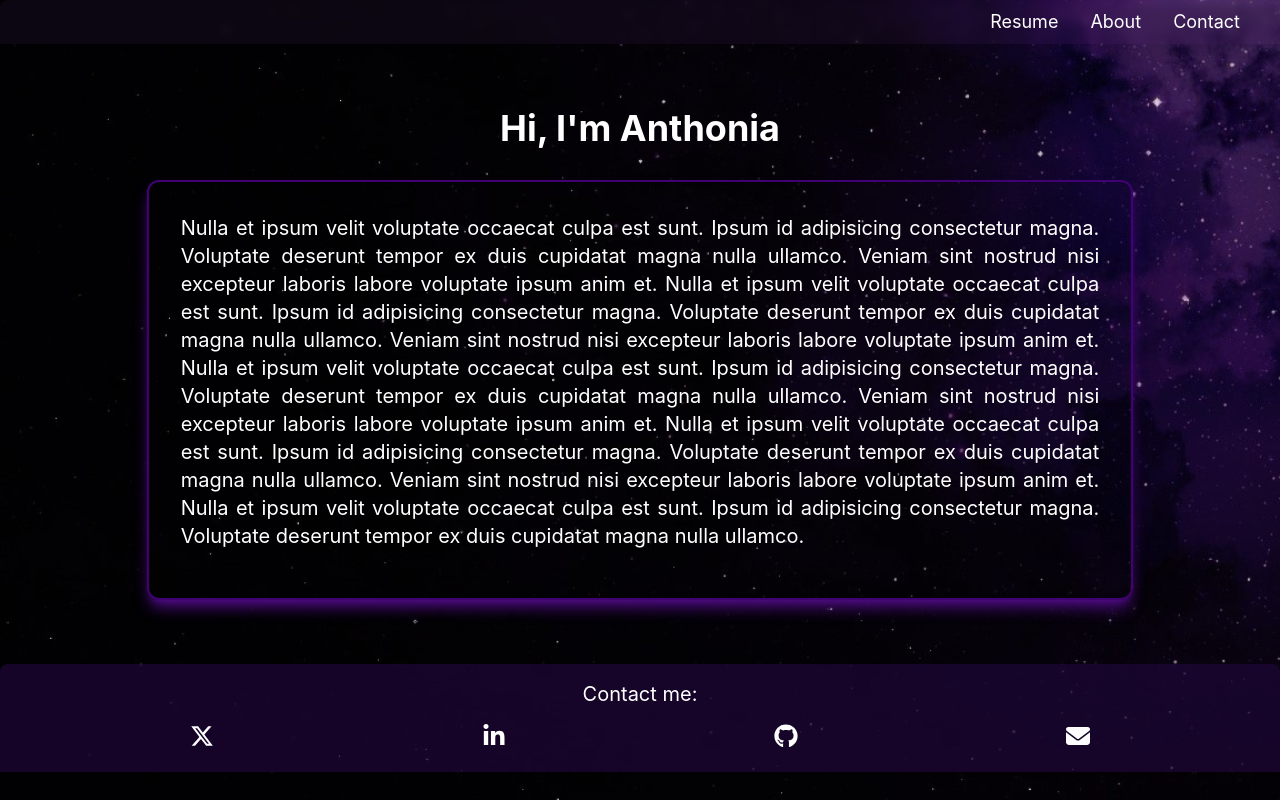
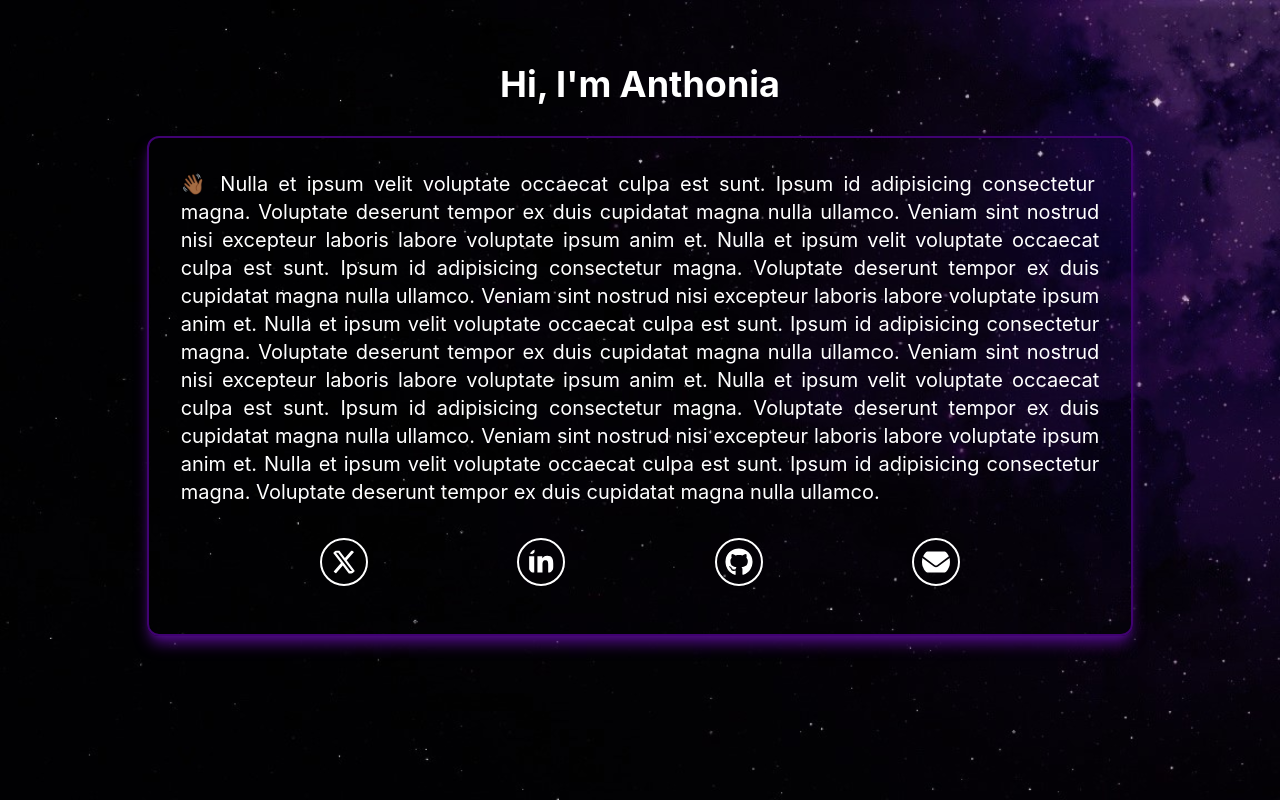
Before and after one commit to AnthoniaEfe/portfolio, a React (Create React App) app: page / in a window 1280 px wide. Built offline with nearby package versions, Linux system fonts and the light colour scheme.

Commit message:
major changes

```diff
--- a/src/components/Navbar.js
+++ /dev/null
@@ -1,22 +0,0 @@
-import React from "react";
-
-export default function Navbar() {
-  return (
-    <div
-      className="bg-vesta-1 bg-opacity-10 flex items-venter rounded-t-lg
-    justify-end w-screen px-2 md:px-6 py-1 md:py-2 backdrop-blur-sm"
-    >
-      <div>
-        <a href="/" className="anchor">
-          Resume
-        </a>
-        <a href="/" className="anchor">
-          About
-        </a>
-        <a href="/" className="anchor">
-          Contact
-        </a>
-      </div>
-    </div>
-  );
-}
--- a/src/input.css
+++ b/src/input.css
@@ -4,7 +4,7 @@
 @import "tailwindcss/utilities";
 
 .icon {
-  @apply fill-white h-4 md:h-6 w-4 md:w-6;
+  @apply fill-white h-4 md:h-12 w-4 md:w-12 md:p-2 border-2 border-white rounded-full;
 }
 
 .anchor {
--- a/src/output.css
+++ b/src/output.css
@@ -588,27 +588,6 @@ video {
   position: relative;
 }
 
-.sticky {
-  position: -webkit-sticky;
-  position: sticky;
-}
-
-.bottom-0 {
-  bottom: 0px;
-}
-
-.left-0 {
-  left: 0px;
-}
-
-.right-0 {
-  right: 0px;
-}
-
-.top-0 {
-  top: 0px;
-}
-
 .m-2 {
   margin: 0.5rem;
 }
@@ -623,10 +602,6 @@ video {
   margin-bottom: 2rem;
 }
 
-.mb-2 {
-  margin-bottom: 0.5rem;
-}
-
 .mb-4 {
   margin-bottom: 1rem;
 }
@@ -637,10 +612,6 @@ video {
 
 .grid {
   display: grid;
-}
-
-.hidden {
-  display: none;
 }
 
 .h-full {
@@ -680,10 +651,6 @@ video {
   align-items: center;
 }
 
-.justify-end {
-  justify-content: flex-end;
-}
-
 .justify-center {
   justify-content: center;
 }
@@ -700,11 +667,6 @@ video {
   border-radius: 0.75rem;
 }
 
-.rounded-t-lg {
-  border-top-left-radius: 0.5rem;
-  border-top-right-radius: 0.5rem;
-}
-
 .border-2 {
   border-width: 2px;
 }
@@ -714,47 +676,8 @@ video {
   border-color: rgb(64 2 114 / var(--tw-border-opacity));
 }
 
-.bg-blue-300 {
-  --tw-bg-opacity: 1;
-  background-color: rgb(147 197 253 / var(--tw-bg-opacity));
-}
-
-.bg-green-500 {
-  --tw-bg-opacity: 1;
-  background-color: rgb(34 197 94 / var(--tw-bg-opacity));
-}
-
-.bg-purple-600 {
-  --tw-bg-opacity: 1;
-  background-color: rgb(147 51 234 / var(--tw-bg-opacity));
-}
-
-.bg-red-400 {
-  --tw-bg-opacity: 1;
-  background-color: rgb(248 113 113 / var(--tw-bg-opacity));
-}
-
-.bg-vesta-1 {
-  --tw-bg-opacity: 1;
-  background-color: rgb(114 57 161 / var(--tw-bg-opacity));
-}
-
-.bg-vesta-9 {
-  --tw-bg-opacity: 1;
-  background-color: rgb(31 7 56 / var(--tw-bg-opacity));
-}
-
-.bg-yellow-400 {
-  --tw-bg-opacity: 1;
-  background-color: rgb(250 204 21 / var(--tw-bg-opacity));
-}
-
 .bg-opacity-10 {
   --tw-bg-opacity: 0.1;
-}
-
-.bg-opacity-70 {
-  --tw-bg-opacity: 0.7;
 }
 
 .bg-gradient-to-b {
@@ -784,10 +707,6 @@ video {
   background-attachment: scroll;
 }
 
-.p-4 {
-  padding: 1rem;
-}
-
 .p-6 {
   padding: 1.5rem;
 }
@@ -795,21 +714,6 @@ video {
 .px-12 {
   padding-left: 3rem;
   padding-right: 3rem;
-}
-
-.px-2 {
-  padding-left: 0.5rem;
-  padding-right: 0.5rem;
-}
-
-.py-1 {
-  padding-top: 0.25rem;
-  padding-bottom: 0.25rem;
-}
-
-.py-8 {
-  padding-top: 2rem;
-  padding-bottom: 2rem;
 }
 
 .px-4 {
@@ -820,6 +724,11 @@ video {
 .py-2 {
   padding-top: 0.5rem;
   padding-bottom: 0.5rem;
+}
+
+.py-8 {
+  padding-top: 2rem;
+  padding-bottom: 2rem;
 }
 
 .text-justify {
@@ -834,16 +743,6 @@ video {
 .text-sm {
   font-size: 0.875rem;
   line-height: 1.25rem;
-}
-
-.text-xl {
-  font-size: 1.25rem;
-  line-height: 1.75rem;
-}
-
-.text-lg {
-  font-size: 1.125rem;
-  line-height: 1.75rem;
 }
 
 .font-bold {
@@ -874,12 +773,6 @@ video {
   --tw-shadow: var(--tw-shadow-colored);
 }
 
-.backdrop-blur-sm {
-  --tw-backdrop-blur: blur(4px);
-  -webkit-backdrop-filter: var(--tw-backdrop-blur) var(--tw-backdrop-brightness) var(--tw-backdrop-contrast) var(--tw-backdrop-grayscale) var(--tw-backdrop-hue-rotate) var(--tw-backdrop-invert) var(--tw-backdrop-opacity) var(--tw-backdrop-saturate) var(--tw-backdrop-sepia);
-          backdrop-filter: var(--tw-backdrop-blur) var(--tw-backdrop-brightness) var(--tw-backdrop-contrast) var(--tw-backdrop-grayscale) var(--tw-backdrop-hue-rotate) var(--tw-backdrop-invert) var(--tw-backdrop-opacity) var(--tw-backdrop-saturate) var(--tw-backdrop-sepia);
-}
-
 .transition-transform {
   transition-property: -webkit-transform;
   transition-property: transform;
@@ -891,13 +784,18 @@ video {
 .icon {
   height: 1rem;
   width: 1rem;
+  border-radius: 9999px;
+  border-width: 2px;
+  --tw-border-opacity: 1;
+  border-color: rgb(255 255 255 / var(--tw-border-opacity));
   fill: #fff;
 }
 
 @media (min-width: 768px) {
   .icon {
-    height: 1.5rem;
-    width: 1.5rem;
+    height: 3rem;
+    width: 3rem;
+    padding: 0.5rem;
   }
 }
 
@@ -962,10 +860,6 @@ video {
     width: 83.333333%;
   }
 
-  .md\:gap-12 {
-    gap: 3rem;
-  }
-
   .md\:p-8 {
     padding: 2rem;
   }
@@ -973,16 +867,6 @@ video {
   .md\:px-16 {
     padding-left: 4rem;
     padding-right: 4rem;
-  }
-
-  .md\:px-6 {
-    padding-left: 1.5rem;
-    padding-right: 1.5rem;
-  }
-
-  .md\:py-2 {
-    padding-top: 0.5rem;
-    padding-bottom: 0.5rem;
   }
 
   .md\:text-4xl {
--- a/src/page/Home.js
+++ b/src/page/Home.js
@@ -1,10 +1,11 @@
 import React from "react";
-import Navbar from "../components/Navbar";
 
 import { ReactComponent as Twitter } from "../assets/twitter.svg";
 import { ReactComponent as Gmail } from "../assets/gmail.svg";
 import { ReactComponent as Linkedin } from "../assets/linkedin.svg";
 import { ReactComponent as Github } from "../assets/github.svg";
+
+// import {resume} from "../assets/"
 
 export default function Home() {
   return (
@@ -14,7 +15,6 @@ export default function Home() {
       bg-scroll bg-opacity-10 bg-blend-darken
      "
     >
-      <Navbar className="sticky top-0 left-0" />{" "}
       <main className="px-12 py-8 ">
         <div
           className="flex-col items-center justify-center
@@ -36,12 +36,20 @@ export default function Home() {
           </p>
 
           <div className="w-11/12 md:w-5/6 h-full border-2 rounded-xl shadow-vesta-4 shadow-lg border-vesta-6 mx-auto my-8 p-6 md:p-8 justify-center items-center">
+            {/* <a
+              href={resume}
+              target="_blank"
+              rel="noreferrer"
+              className="  "
+            >
+              RESUME
+            </a> */}
             <p className="text-sm md:text-xl mb-4 text-justify">
-              Nulla et ipsum velit voluptate occaecat culpa est sunt. Ipsum id
-              adipisicing consectetur magna. Voluptate deserunt tempor ex duis
-              cupidatat magna nulla ullamco. Veniam sint nostrud nisi excepteur
-              laboris labore voluptate ipsum anim et. Nulla et ipsum velit
-              voluptate occaecat culpa est sunt. Ipsum id adipisicing
+              👋🏾 Nulla et ipsum velit voluptate occaecat culpa est sunt. Ipsum
+              id adipisicing consectetur magna. Voluptate deserunt tempor ex
+              duis cupidatat magna nulla ullamco. Veniam sint nostrud nisi
+              excepteur laboris labore voluptate ipsum anim et. Nulla et ipsum
+              velit voluptate occaecat culpa est sunt. Ipsum id adipisicing
               consectetur magna. Voluptate deserunt tempor ex duis cupidatat
               magna nulla ullamco. Veniam sint nostrud nisi excepteur laboris
               labore voluptate ipsum anim et. Nulla et ipsum velit voluptate
@@ -56,20 +64,11 @@ export default function Home() {
               consectetur magna. Voluptate deserunt tempor ex duis cupidatat
               magna nulla ullamco.
             </p>
-          </div>
-        </div>
-      </main>
-      <footer
-        className=" bottom-0 left-0 right-0 p-4 bg-vesta-9
-      flex flex-col justify-center items-center bg-opacity-70 rounded-t-lg"
-      >
-        <p className="mb-2 text-lg md:text-xl">Contact me:</p>
-        {/*  hidden, hide p in modbile view */}
+
+            <footer className=" py-2 px-4 flex flex-col justify-center items-center">
               <div
-          className="grid grid-cols-4 w-full md:gap-12
-           justify-center items-center gap-8 py-2 px-4 md:px-16
-
-           "
+                className="grid grid-cols-4 w-full
+           justify-center items-center gap-8 py-2 px-4 md:px-16"
               >
                 <a
                   href="https://twitter.com/Anthonia_Efe"
@@ -109,5 +108,8 @@ export default function Home() {
               </div>
             </footer>
           </div>
+        </div>
+      </main>
+    </div>
   );
 }
```
Also changed, not shown: 1 other file (tests, documents, lock files or other folders). Lines whose indentation alone changed are shown as unchanged.
